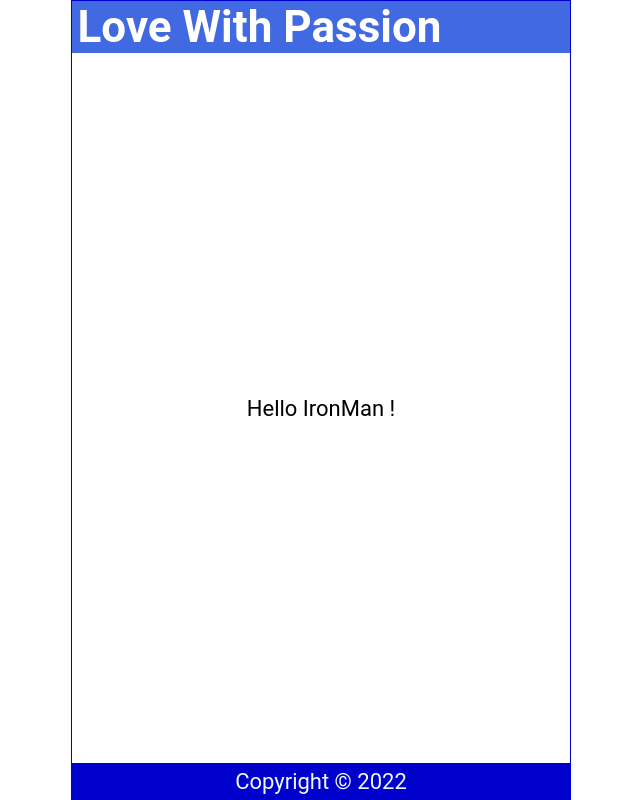
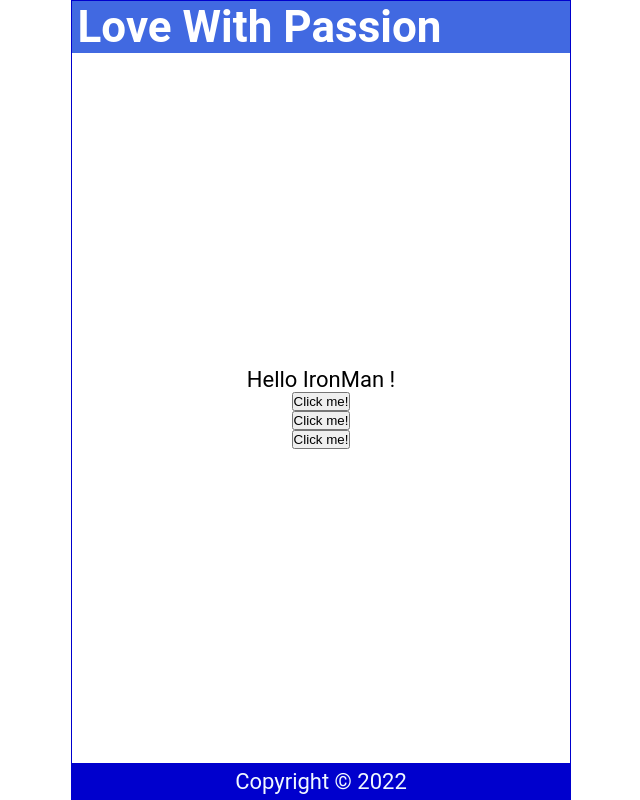
Before and after one commit to hoanngocle/react-mastery, a React (Create React App) app: page / in a window 1280 px wide. Shown: the whole page, without its empty margins (319-959 px from the left). Built offline with nearby package versions, Linux system fonts and the light colour scheme.

Commit message:
Chap 5 Click Event

```diff
--- a/src/Content.js
+++ b/src/Content.js
@@ -6,9 +6,37 @@ const Content = () => {
     const int = Math.floor(Math.random() * 3);
     return names[int];
   };
+
+  const handleClick = () => {
+    console.log('You click the World');
+  };
+
+  const handleClickName = name => {
+    console.log(name + ' was clicked the World');
+  };
+
+  const handleClickLog = e => {
+    console.log(e.target.innerText);
+  };
+
   return (
     <main>
-      <p>Hello {handleNameChange()} !</p>
+      <p onDoubleClick={handleClick}>Hello {handleNameChange()} !</p>
+      <button onClick={handleClick}>Click me!</button>
+      <button
+        onClick={() => {
+          handleClickName('Thor');
+        }}
+      >
+        Click me!
+      </button>
+      <button
+        onClick={e => {
+          handleClickLog(e);
+        }}
+      >
+        Click me!
+      </button>
     </main>
   );
 };
```
